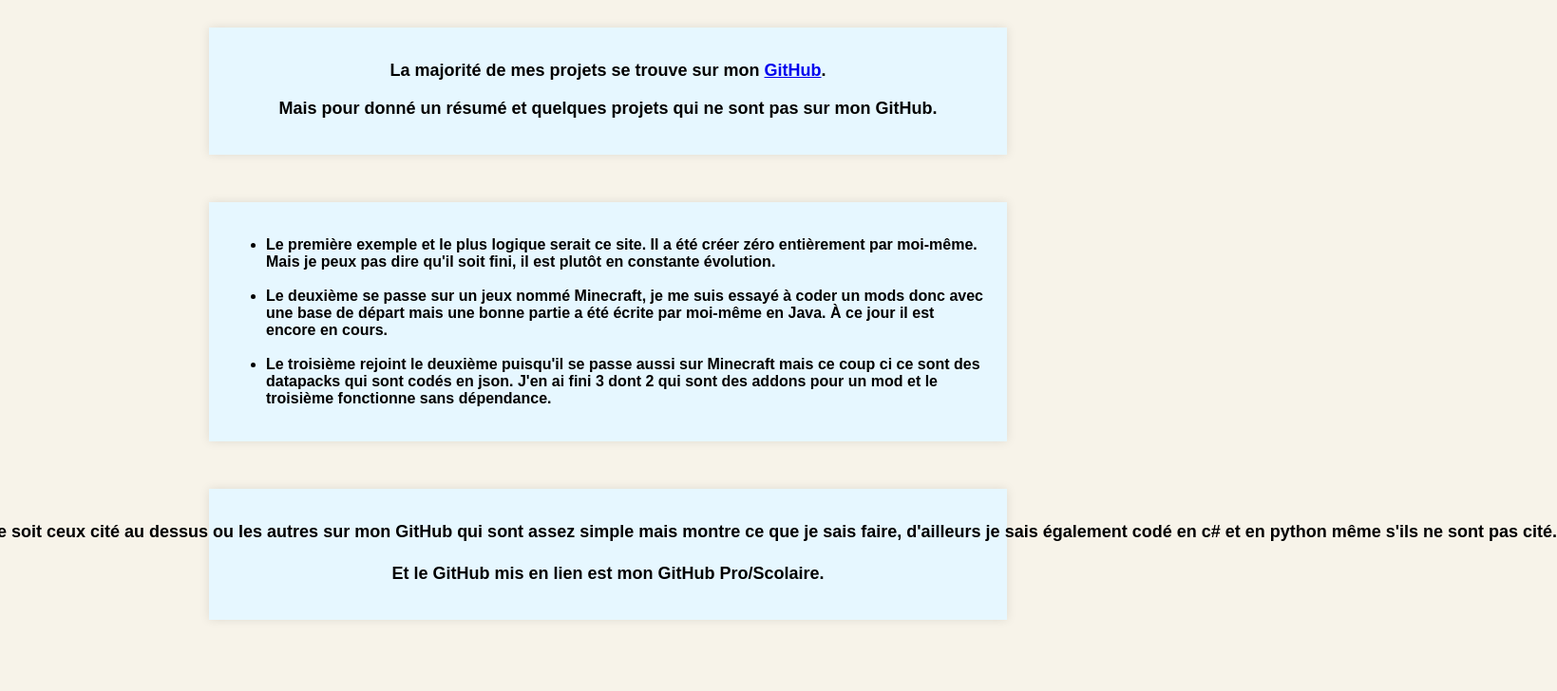
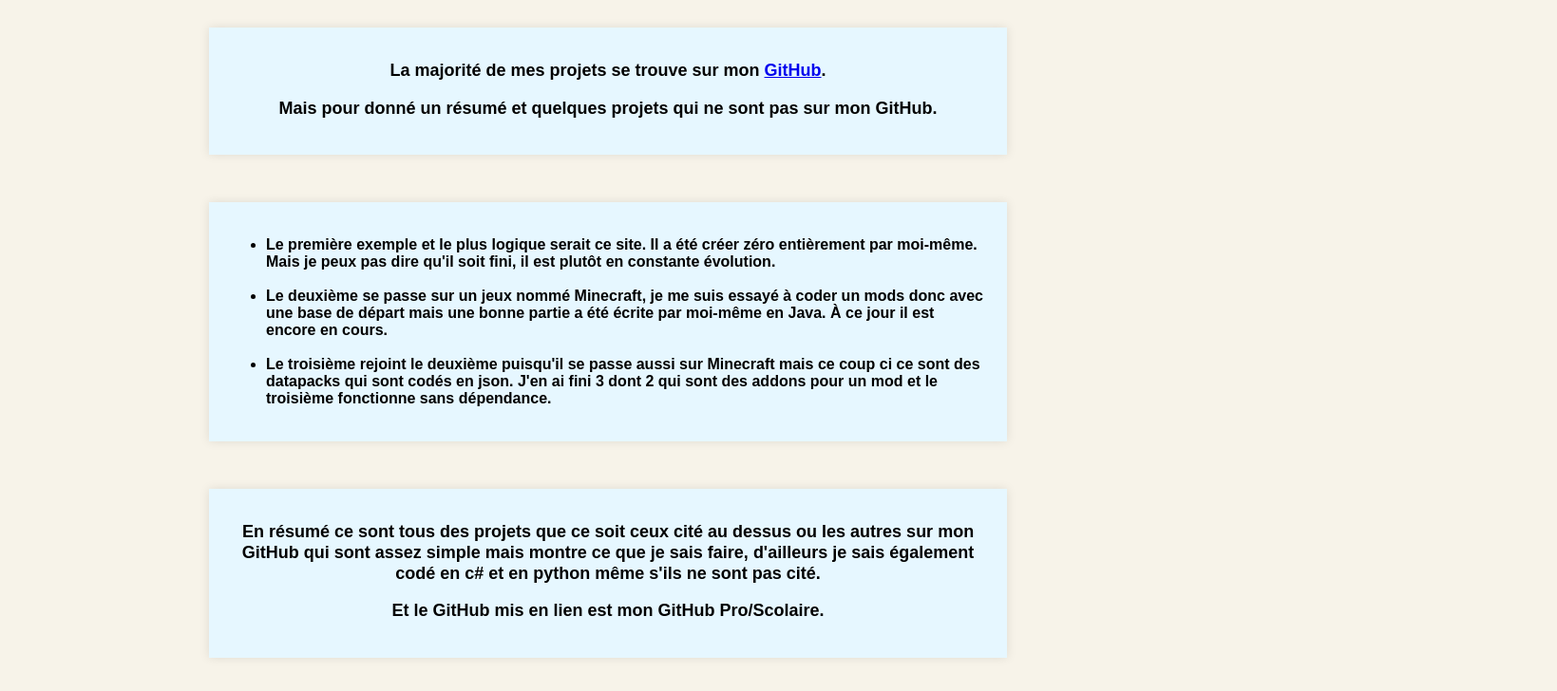
Before and after one commit to leoalmy/Projet-CV, a plain HTML site: page projets/projets.html in a window 1280 px wide. Shown: the part 152-880 px from the top of the page at 95% size, 1639 px wide, since content can reach past the window. Drawn offline with Linux system fonts and the light colour scheme.

Commit message:
changed projets.html

```diff
--- a/projets/projets.html
+++ b/projets/projets.html
@@ -24,7 +24,8 @@
         </ul>
     </div>
     <div class="container1">
-        <h3>En résumé ce sont tous des projets que ce soit ceux cité au dessus ou les autres sur mon GitHub qui sont assez simple mais montre ce que je sais faire, d'ailleurs je sais également codé en c# et en python même s'ils ne sont pas cité.<br><br> Et le GitHub mis en lien est mon GitHub Pro/Scolaire.</h3>
+        <p><b>En résumé ce sont tous des projets que ce soit ceux cité au dessus ou les autres sur mon GitHub qui sont assez simple mais montre ce que je sais faire, d'ailleurs je sais également codé en c# et en python même s'ils ne sont pas cité.<br></b></p>
+        <p><b>Et le GitHub mis en lien est mon GitHub Pro/Scolaire.</b></p>
     </div>
 </body>
 </html>
```
